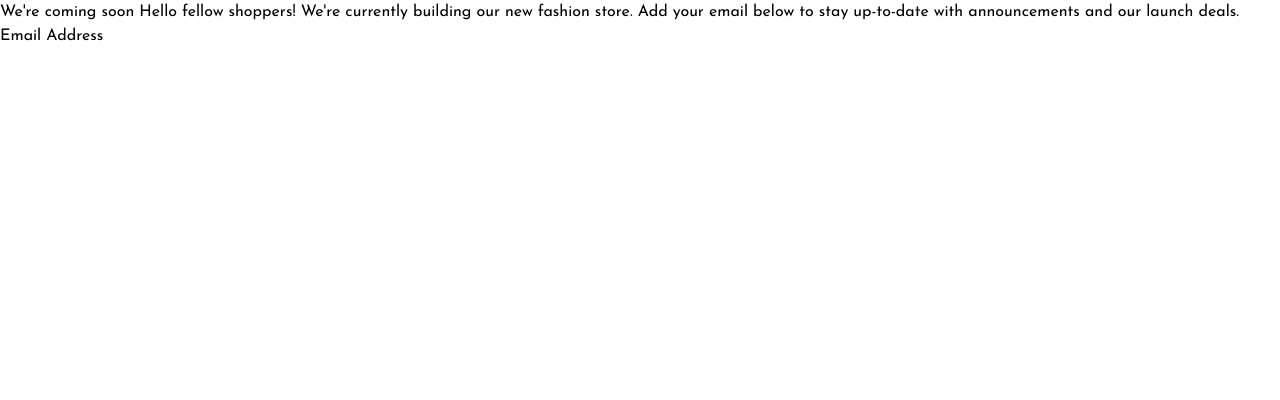
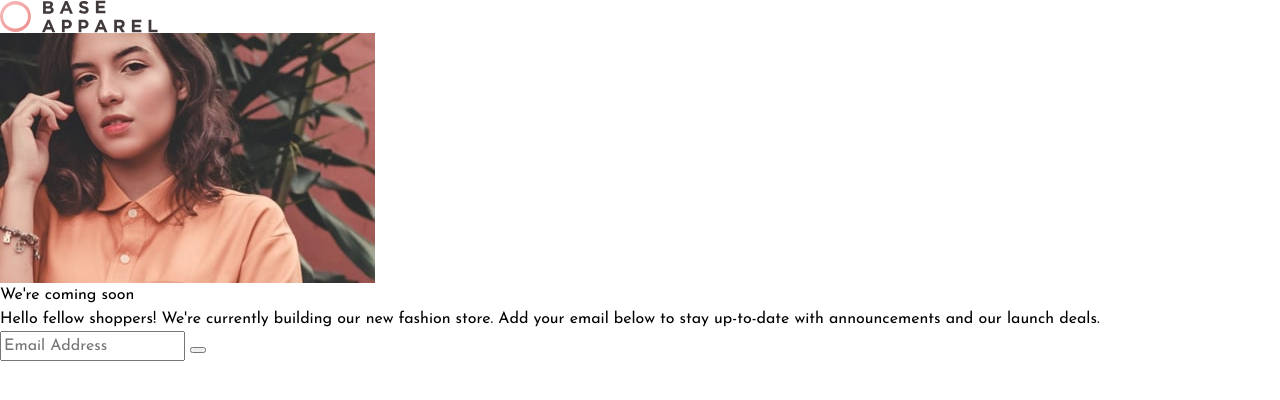
Before and after one commit to abbypinkos/base-apparel-coming-soon, a plain HTML site: page index.html in a window 1280 px wide. Drawn offline with Linux system fonts and the light colour scheme; a script that the page names is missing.

Commit message:
Add tags and classes

```diff
--- a/index.html
+++ b/index.html
@@ -10,11 +10,22 @@
   <title>Frontend Mentor | Base Apparel coming soon page</title>
 </head>
 <body>
-  We're coming soon
-
-  Hello fellow shoppers! We're currently building our new fashion store.
-  Add your email below to stay up-to-date with announcements and our launch deals.
-
-  Email Address
+  <main class="page">
+    <div class="page__logo">
+      <img class="page__logo-img" src="images/logo.svg" alt="">
+    </div>
+    <img class="page__image" src="images/hero-mobile.jpg" alt="" >
+    <div class="page__info">
+      <p class="page__info-title"><span class="page__info-title--light">We're</span> <span class="page__info-title--dark">coming soon</span></p>
+      <p class="page__info-text">
+        Hello fellow shoppers! We're currently building our new fashion store.
+        Add your email below to stay up-to-date with announcements and our launch deals.
+      </p>
+      <div class="page__info-email">
+        <input class="page__info-email-input" type="email" placeholder="Email Address">
+        <button class="page__info-email-button" type="submit"></button>
+      </div>
+    </div>
+  </main>
   <script src="script.js"></script>
 </body>
```
